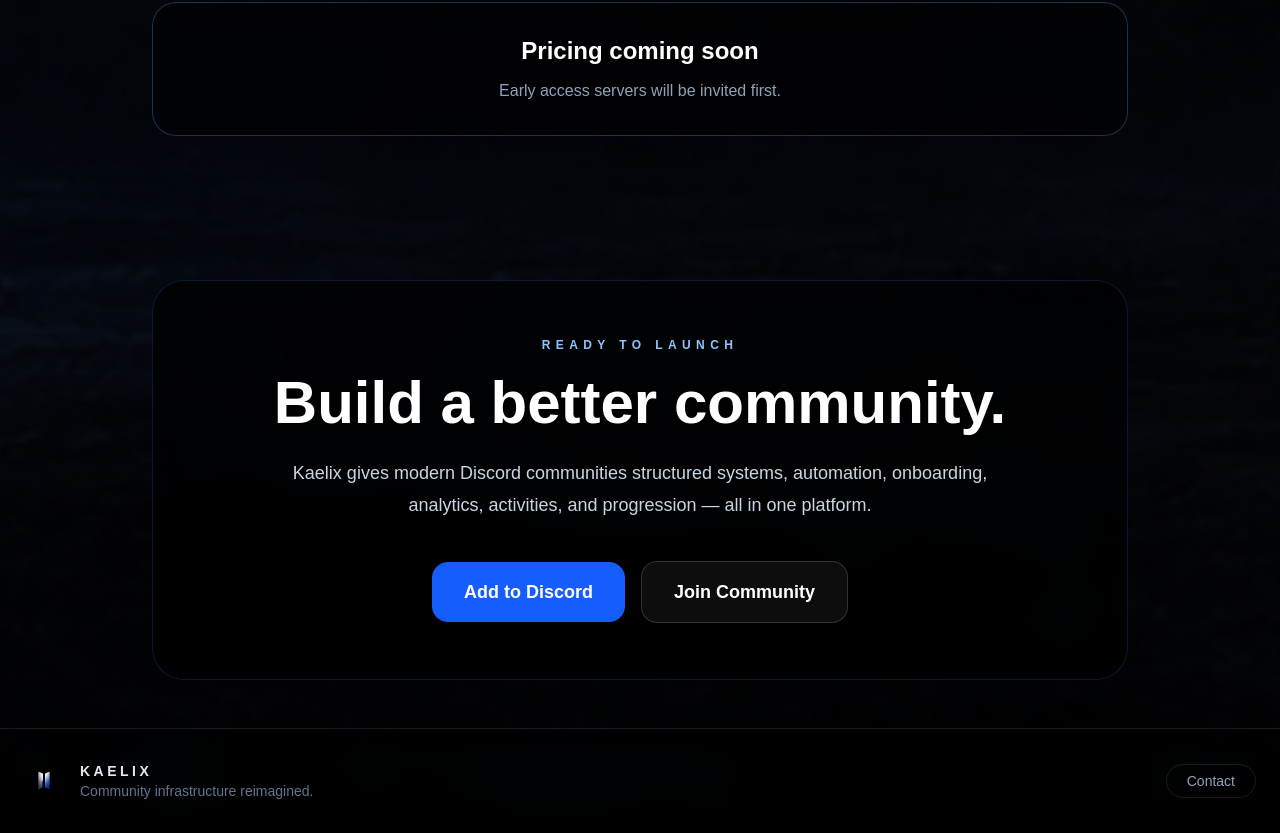
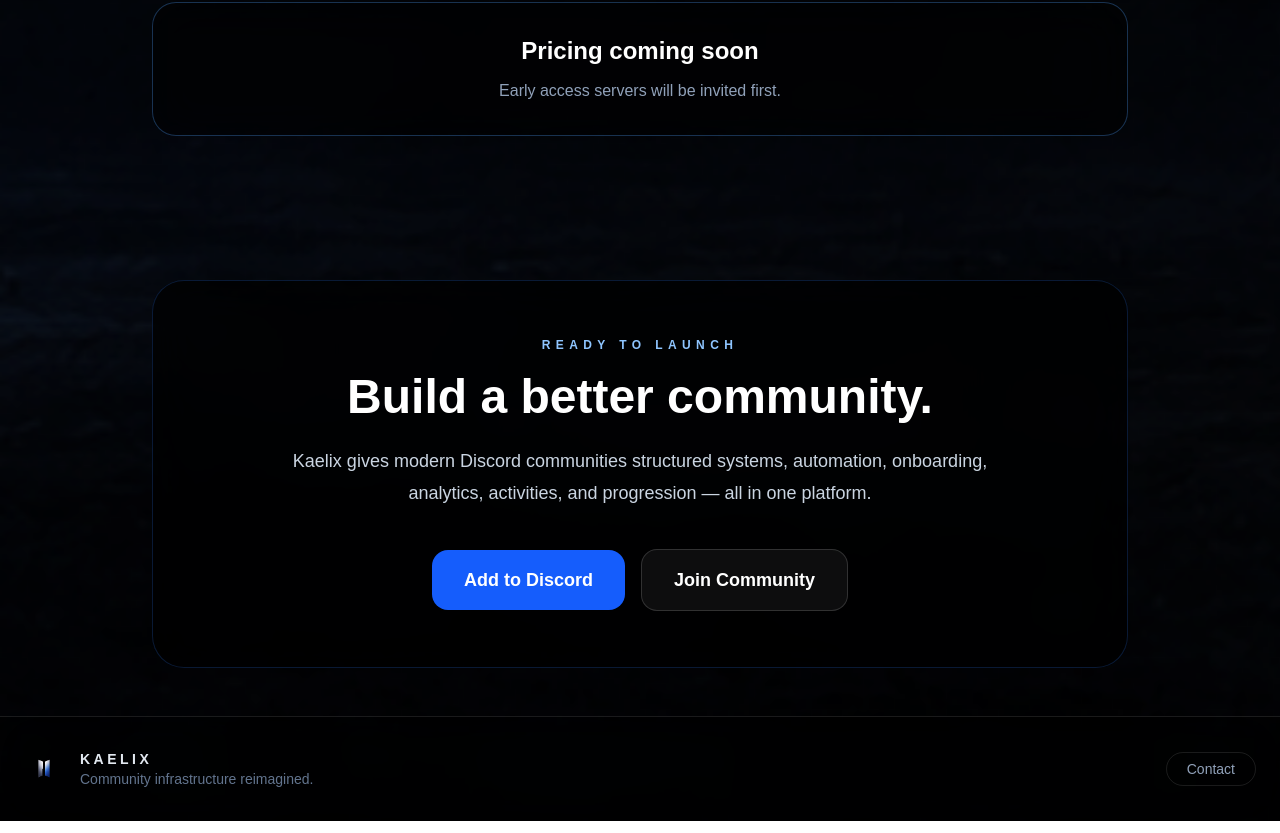
Before and after one commit to glykeselpides-bit/kaelix-site, a Next.js app: page / in a window 1280 px wide. Shown: the part 3296-4129 px from the top of the page. Built offline with nearby package versions, Linux system fonts and the light colour scheme.

Commit message:
nit nit nit

```diff
--- a/src/app/page.tsx
+++ b/src/app/page.tsx
@@ -256,7 +256,7 @@
               READY TO LAUNCH
             </p>
 
-            <h2 className="mt-5 text-4xl font-bold text-white md:text-6xl">
+            <h2 className="mt-5 text-3xl font-bold text-white md:text-5xl">
               Build a better community.
             </h2>
 
```
